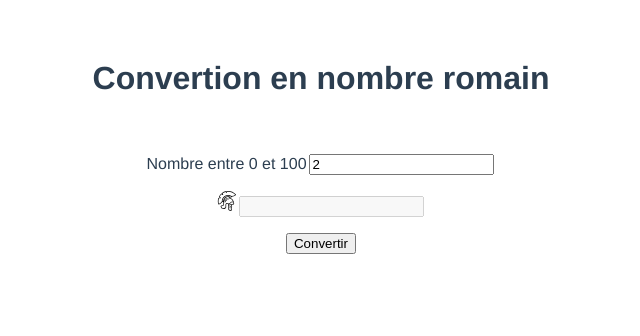
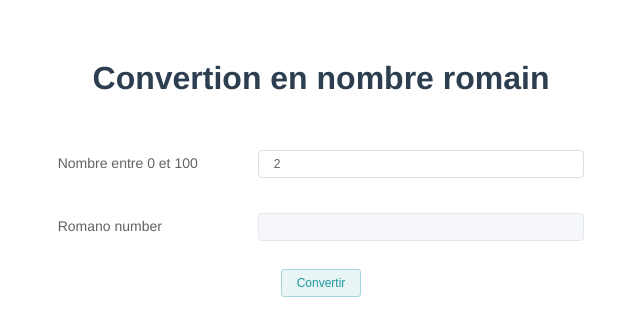
Before and after one commit to RueRivoli/Romano-Numbers, a Vue app in the folder client/: page / in a window 1280 px wide. Shown: the top 336 px of the page, without its empty margins (319-959 px from the left). Built offline with nearby package versions, Linux system fonts and the light colour scheme.

Commit message:
FEATURE: CHANGE WITH ELEMENT UI
CREATE LOAD IN CASE OF LOADING

```diff
--- a/client/src/components/Form.vue
+++ b/client/src/components/Form.vue
@@ -1,45 +1,39 @@
 <template>
   <div>
     <h1> Convertion en nombre romain</h1>
-    <form
-      ref="number"
-      name="number"
+    <el-row style="margin-top: 10px;">
+      <el-col
+      :span="10"
+      :offset="7"
+      v-loading="loading">
+      <el-form
+        ref="form"
         :model="number"
-       @submit="checkInput"
-      enctype="multipart/form-data"
-      onsubmit="return false;"
-      novalidate="true"
-    >
-      <p class="error">
-        {{ error }}
-      </p>
-     <p>
-        <label for="decimal" style="width:100px;margin-right:2px;">Nombre entre 0 et 100</label>
-        <input
+        label-position="left"
+        label-width="200px">
+         <el-row style="height:20px;margin-bottom:5px;color:red">{{ error }}</el-row>
+          <el-form-item label="Nombre entre 0 et 100">
+            <el-input
               id="decimal"
               v-model="number.decimal"
-          type="number"
               name="decimal"
-          style="margin-right:2px;"
-          >
-
-      </p>
-      <p>
-        <label for="decimal" style="width:100px;margin-right:2px;"> <img style="height: 20px;" src="./../assets/roman-helmet.svg"></label>
-         <input
+              size="mini"
+              type="number">
+            </el-input>
+          </el-form-item>
+          <el-form-item label="Romano number">
+             <el-input
               v-model="romanoNumber"
               type="string"
               name="romanoNumber"
-          style="margin-right:2px;"
-          disabled
-          >
-<!--
-          <span>{{romanoNumber}}</span> -->
-     </p>
-     <p>
-               <button class="pointer">Convertir</button>
-     </p>
-    </form>
+              size="mini"
+              disabled>
+              </el-input>
+          </el-form-item>
+          <el-button type="primary" plain size="mini" @click="checkInput">Convertir</el-button>
+        </el-form>
+    </el-col>
+    </el-row>
   </div>
 </template>
 
@@ -56,49 +50,43 @@ export default {
       },
       romanoNumber: '',
       error: '',
-      isLoading: false,
+      loading: false,
       isError: false,
     }
   },
   methods: {
-    convert() {
-      this.$refs['number'].validate((valid) => {
-        console.log(valid);
-    });
-    },
-    checkInput (e) {
+    checkInput () {
+      this.loading = true;
       let nb = parseInt(this.number.decimal);
       if (nb === '' || isNaN(nb)) {
         console.log('isnotanumber');
          this.error = "Veuillez entrer un nombre svp";
+         this.loading = false;
       }
       else if (typeof nb !== "number") {
         console.log('is not a number');
-        this.error = "Veuillez entrer un nombre svp"
+        this.error = "Veuillez entrer un nombre svp";
+          this.loading = false;
       } else if (nb < 0 || nb > 100) {
          console.log('is not between 0 and 100');
-        this.error = "Entrez un nombre entre 0 et 100 svp"
+        this.error = "Entrez un nombre entre 0 et 100 svp";
+        this.loading = false;
       } else {
         console.log('Is a Number between 0 and 100')
-        this.error = ''
+        this.error = '';
+        this.loading = false;
         this.convertNumber(nb);
       }
-
-      e.preventDefault();
-
     },
     async convertNumber (nb) {
       console.log('convert Function');
       console.log(nb);
-      //  NumberService.getNumber().then(function (value) {
-      //   console.log('Retour value');
-      //   console.log(value);
-      // }).catch();
       let context = this;
       NumberService.convertNumber(nb).then(function (value) {
         console.log('Retour value');
         console.log(value);
         context.romanoNumber = value.romanoNumber;
+        context.loading = false;
       }).catch();
 
     }
--- a/client/src/main.js
+++ b/client/src/main.js
@@ -1,10 +1,14 @@
 import Vue from 'vue'
 import App from './App.vue'
 import axios from 'axios'
+import ElementUI from 'element-ui'
+import locale from 'element-ui/lib/locale/lang/en'
+import 'element-ui/lib/theme-chalk/index.css';
+import "./style/element-variables.scss";
 
 Vue.config.productionTip = false
 Vue.use(axios);
-
+Vue.use(ElementUI, { locale });
 
 new Vue({
   render: h => h(App),
--- /dev/null
+++ b/client/src/style/element-variables.scss
@@ -0,0 +1,10 @@
+/* couleur du thème */
+$--color-primary: #1E969D;
+$--color-success: #484538;
+$--color-info: #cad49d;
+$--color-warning: purple;
+$--color-danger: #851922;
+
+$--font-path: '~element-ui/lib/theme-chalk/fonts';
+
+@import "~element-ui/packages/theme-chalk/src/index";
--- a/package.json
+++ b/package.json
@@ -22,8 +22,11 @@
     "axios": "^0.20.0",
     "body-parser": "^1.19.0",
     "cors": "^2.8.5",
+    "element-ui": "^2.13.2",
     "express": "^4.17.1",
-    "router": "^1.3.5"
+    "router": "^1.3.5",
+    "sass": "^1.26.11",
+    "sass-loader": "^10.0.2"
   },
   "devDependencies": {
     "@babel/core": "^7.11.6",
```
Also changed, not shown: 1 other file (tests, documents, lock files or other folders). Lines whose indentation alone changed are shown as unchanged.
